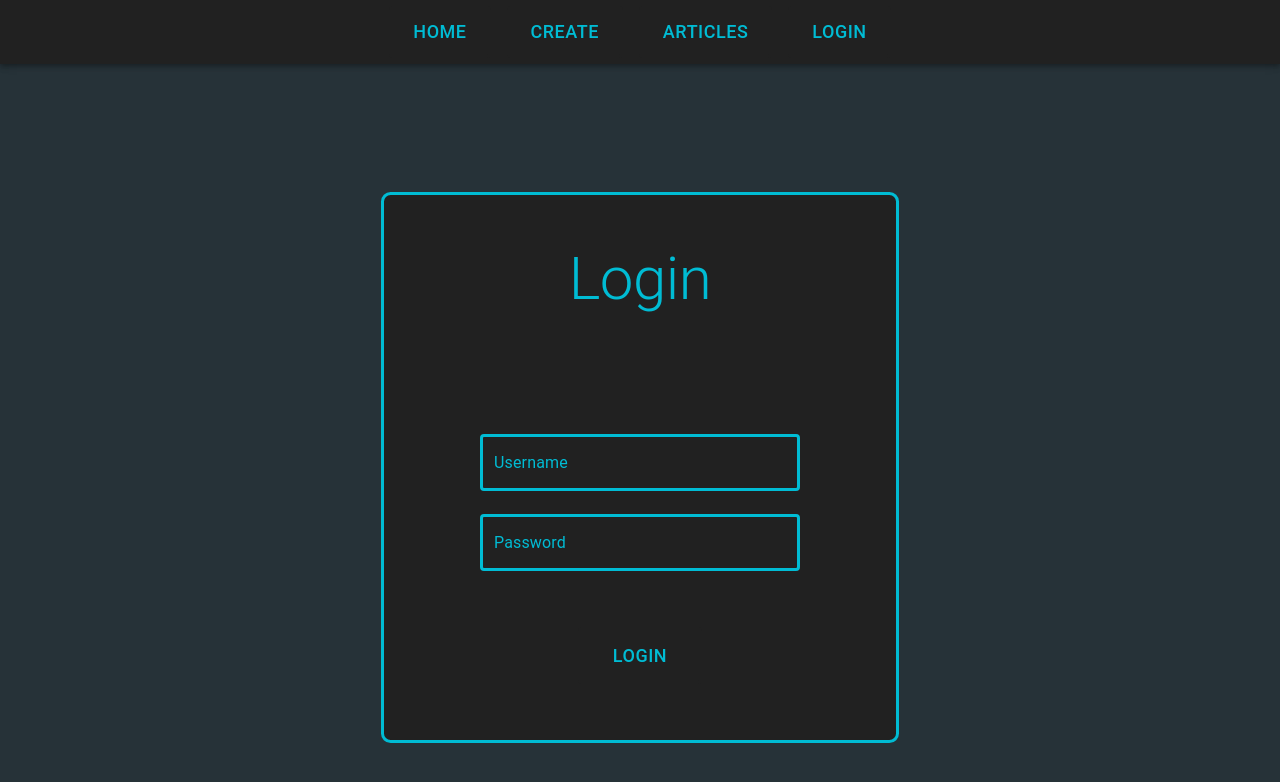
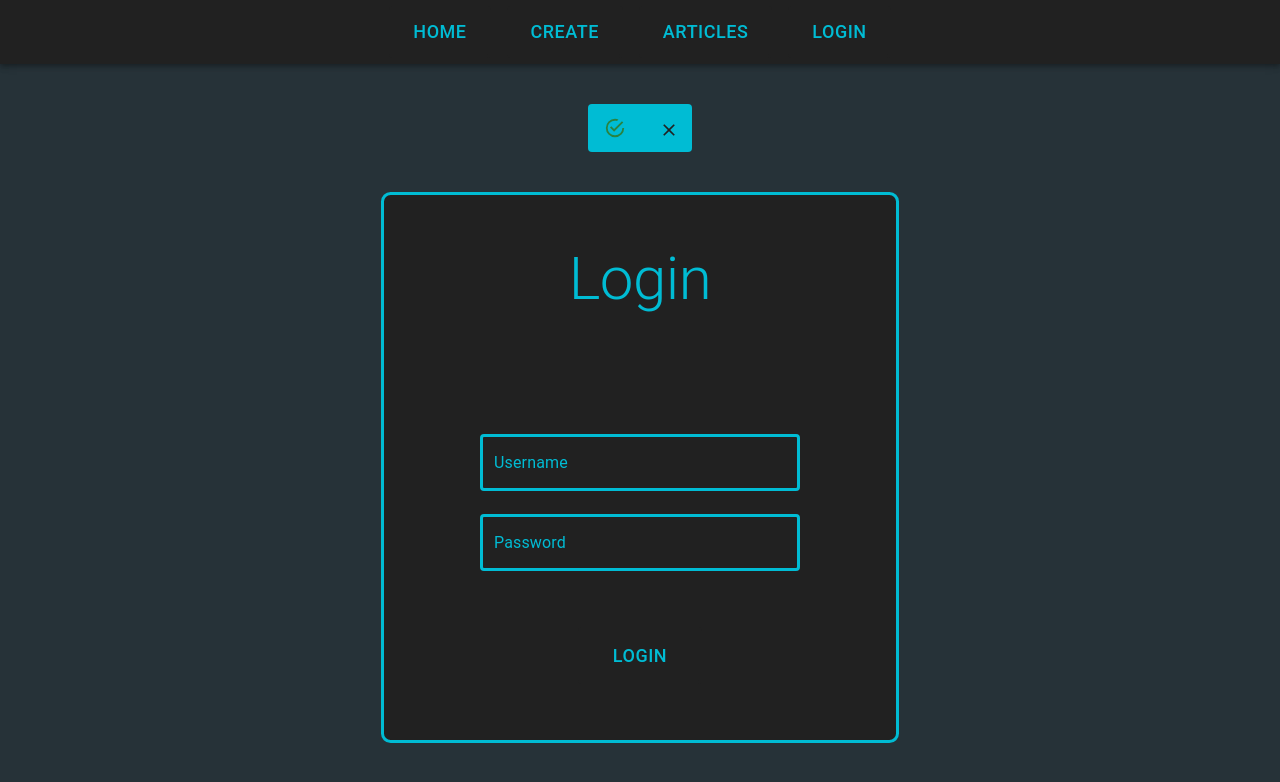
Before and after one commit to FearlessFerris/QuickWiki, a React app in the folder quickwiki-frontend/: page /user/login in a window 1280 px wide. Built offline with nearby package versions, Linux system fonts and the light colour scheme.

Commit message:
Added Alert Context Functionality

```diff
--- /dev/null
+++ b/quickwiki-frontend/src/components/Alert.js
@@ -0,0 +1,52 @@
+// Alert Component Implementation
+
+
+// Dependencies
+import React, { useState, useContext, useEffect, createContext } from 'react';
+import { Alert, Snackbar, Typography } from '@mui/material';
+
+
+// Components & Necessary Files
+import { useAlert } from './ContextDirectory.js/AlertContext';
+
+
+// Alert Component
+function AlertComponent() {
+
+    const { alert, hideAlert } = useAlert();
+
+    return(
+        <Snackbar
+            open = { !!alert }
+            autoHideDuration = { 6000 }
+            onClose = { hideAlert }
+            anchorOrigin = {{ vertical: 'top', horizontal: 'center' }}
+            style = {{
+                marginTop: '5rem'
+            }}
+        >
+            { alert && (
+                <Alert
+                    onClose={hideAlert}
+                    severity={alert.type}
+                    sx={{
+                        alignItems: 'center',
+                        color: '#212121',
+                        backgroundColor: '#00bcd4',
+                        fontSize: '1.3rem',
+                        textAlign: 'center',
+                        width: 'auto',
+                        '& .MuiAlert-message': {
+                            width: '100%',
+                            textAlign: 'center',
+                        }
+                    }}
+                >
+                { alert.message }
+                </Alert>
+            )}
+        </Snackbar>
+    )
+}
+
+export default AlertComponent;
--- a/quickwiki-frontend/src/components/App.js
+++ b/quickwiki-frontend/src/components/App.js
@@ -12,12 +12,18 @@ import Home from './Home';
 import CreateUserForm from './CreateUser';
 import Login from './Login';
 import Navbar from './Navbar';
+import AlertComponent from './Alert';
 import '../static/App.css';
+
+
+// Context Providers
+import { AlertProvider } from './ContextDirectory.js/AlertContext';
 
 
 // QuickWiki Component
 function App() {
   return (
+    <AlertProvider>
     <div className = "App">
       <Router>
       <Navbar />
@@ -27,7 +33,9 @@ function App() {
           <Route exact path = '/user/login' element = { <Login /> } />
         </Routes>
       </Router>
+      <AlertComponent />
     </div>
+    </AlertProvider>
   );
 }
 
--- /dev/null
+++ b/quickwiki-frontend/src/components/ContextDirectory.js/AlertContext.js
@@ -0,0 +1,39 @@
+// Alert Context Implementation
+
+
+// Dependencies
+import React, { createContext, useState, useEffect, useContext } from 'react';
+
+
+// Components & Necessary Files
+
+
+/* Alert Context
+
+    - Purpose of this ALert Context is to wrap around my current main application in
+      order to have access to alerts and alert notifications in all components
+*/
+
+// Create the Alert Context
+const AlertContext = createContext();
+
+export const AlertProvider = ({ children }) => {
+
+    const [ alert, setAlert ] = useState({});
+
+    const displayAlert = ( message, type = 'info' ) => {
+        setAlert({ message, type });
+    }
+
+    const hideAlert = () => {
+        setAlert( null );
+    }
+
+    return(
+        <AlertContext.Provider value = {{ alert, displayAlert, hideAlert }} >
+            { children }
+        </AlertContext.Provider>
+    )
+}
+
+export const useAlert = () => useContext( AlertContext );
--- a/quickwiki-frontend/src/components/CreateUser.js
+++ b/quickwiki-frontend/src/components/CreateUser.js
@@ -3,11 +3,13 @@
 
 // Dependencies
 import React, { useState, useEffect } from 'react';
+import { useNavigate } from 'react-router-dom';
 import { Alert, Box, Button, Input, TextField, PasswordField, Typography } from '@mui/material';
 
 
 // Components & Necessary Files
 import apiClient from '../api/apiClient';
+import { useAlert } from './ContextDirectory.js/AlertContext';
 
 
 // Create User Component
@@ -21,7 +23,10 @@ function CreateUserForm() {
         email: '',
         imageUrl: '',
         uploadImage: ''
-    })
+    });
+
+    const navigate = useNavigate();
+    const { displayAlert } = useAlert();
 
     const handleChange = ( e ) => {
         const { name, value } = e.target;
@@ -61,7 +66,7 @@ function CreateUserForm() {
             }
 
             const response = await apiClient.post('/create', formData);
-            localStorage.setItem( 'userCreatedAlert', 'true' )
+            displayAlert( `User ${ formData.username } Successfully Created!`, 'success' )
             console.log(response.data);
             setFormData({
                 username: '',
@@ -72,6 +77,7 @@ function CreateUserForm() {
                 uploadImage: ''
             });
             setErrors({});
+            navigate( '/user/login' );
         } catch (error) {
             console.error('Error Creating User Profile:', error.message);
             if (error.response && error.response.status === 400) {
--- a/quickwiki-frontend/src/components/Home.js
+++ b/quickwiki-frontend/src/components/Home.js
@@ -2,7 +2,7 @@
 
 
 // Dependencies
-import React, { useState } from 'react';
+import React, { useState, useEffect } from 'react';
 import { Alert, Box, Button, TextField } from '@mui/material';
 
 // Components & Necessary Files
@@ -16,8 +16,9 @@ function Home() {
     const [ alerts, setAlerts ] = useState({});
 
     useEffect( () => {
+        console.log( localStorage.getItem( 'userCreatedAlert' ) );
+    });
 
-    })
     return(
         <div className = 'home-container'>
             <div className = 'centered'>
--- a/quickwiki-frontend/src/components/Login.js
+++ b/quickwiki-frontend/src/components/Login.js
@@ -9,14 +9,19 @@ import apiClient from '../api/apiClient';
 
 
 // Components & Necessary Files
+import { useAlert } from './ContextDirectory.js/AlertContext';
+
+
+// Login Component
 function Login() {
 
-    const navigate = useNavigate();
     const [ errors, setErrors ] = useState({});
     const [ formData, setFormData ] = useState({
         username: '',
         password: ''
     });
+    const navigate = useNavigate();
+    const { displayAlert } = useAlert();
 
     const handleChange = ( e ) => {
         const { name, value } = e.target;
@@ -45,11 +50,11 @@ function Login() {
         }
         try{
             const response = await apiClient.post( '/login', formData )
+            console.log( response )
             console.log( response.data );
             console.log( formData );
-            console.log( response.data.ok );
-            if( response.ok ){
-                localStorage.setItem( 'userSessionToken', response.data.session_token )
+            if( response.status === 200 ){
+                displayAlert( `Welcome back ${ formData.username }, hope you are well today!`, 'success' );
                 setFormData({
                     username: '',
                     password: ''
--- a/quickwiki-frontend/src/static/App.css
+++ b/quickwiki-frontend/src/static/App.css
@@ -8,5 +8,4 @@ body {
     display: flex;
     flex-direction: column;
     justify-content: center;
-    /* width: auto; */
 }
```
